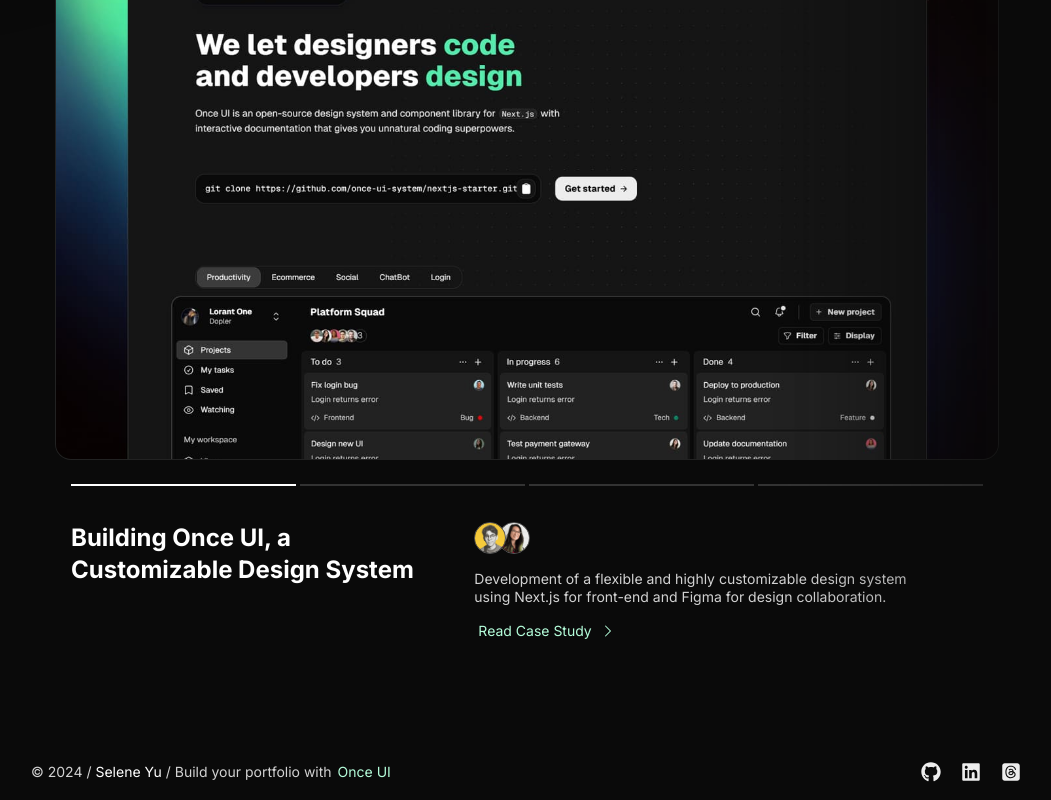
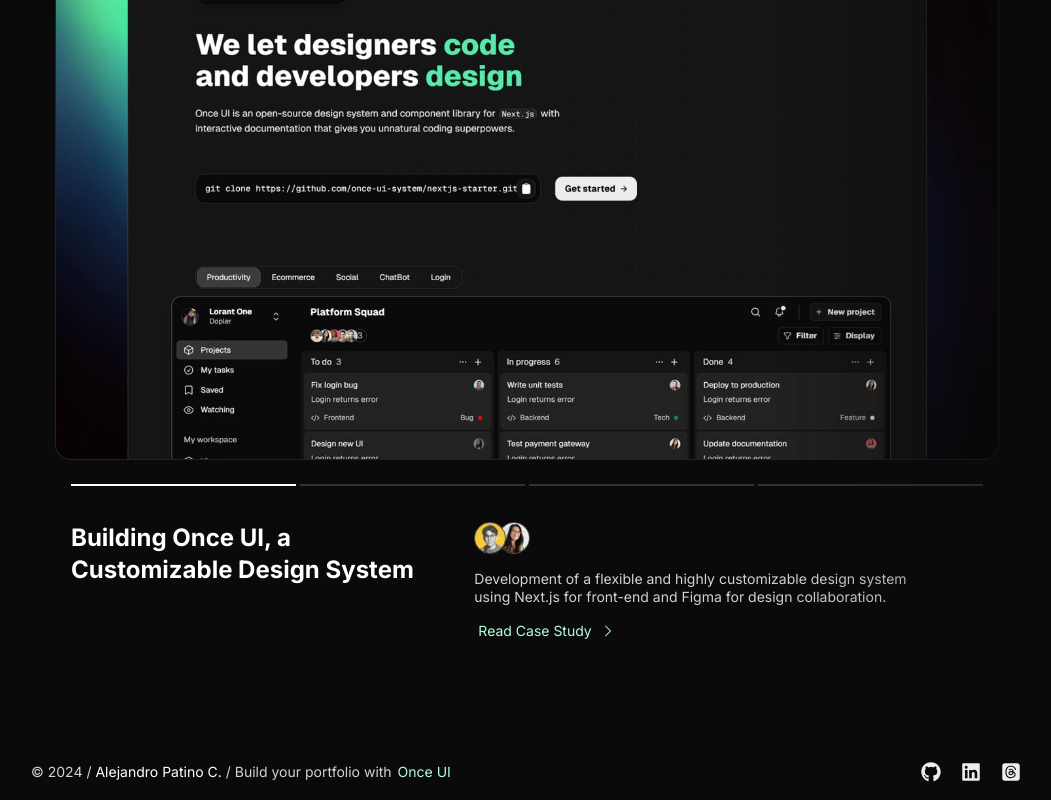
Before and after one commit to alejandroo-pc/portfolio, a Next.js app: page /en in a window 1280 px wide. Shown: the part 549-1349 px from the top of the page, without its empty margins (113-1164 px from the left). Built offline with nearby package versions, Linux system fonts and the light colour scheme.

Commit message:
updated names and role

```diff
--- a/src/app/resources/content-i18n.js
+++ b/src/app/resources/content-i18n.js
@@ -2,8 +2,8 @@
 
 const createI18nContent = (t) => {
     const person = {
-        firstName: 'Selene',
-        lastName:  'Yu',
+        firstName: 'Alejandro',
+        lastName:  'Patino',
         get name() {
             return `${this.firstName} ${this.lastName}`;
         },
--- a/src/app/resources/content.js
+++ b/src/app/resources/content.js
@@ -1,12 +1,12 @@
 import { InlineCode } from "@/once-ui/components";
 
 const person = {
-  firstName: "Selene",
-  lastName: "Yu",
+  firstName: "Alejandro",
+  lastName: "Patino C.",
   get name() {
     return `${this.firstName} ${this.lastName}`;
   },
-  role: "Design Engineer",
+  role: "Software Engineer",
   avatar: "/images/avatar.jpg",
   location: "America/Los_Angeles", // Expecting the IANA time zone identifier, e.g., 'Europe/Vienna'
   languages: [], // optional: Leave the array empty if you don't want to display languages
```
